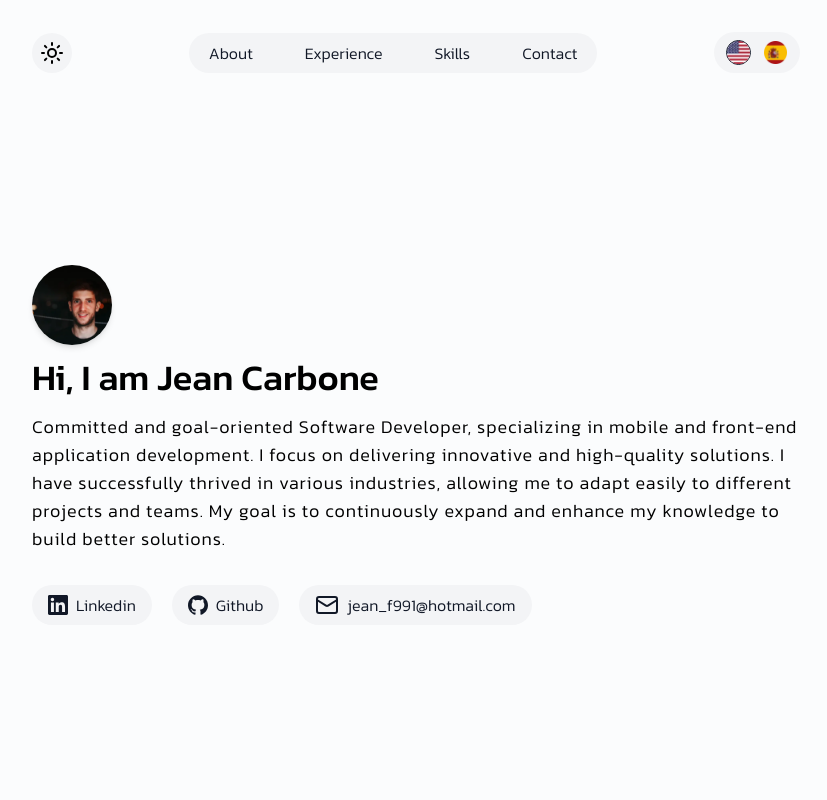
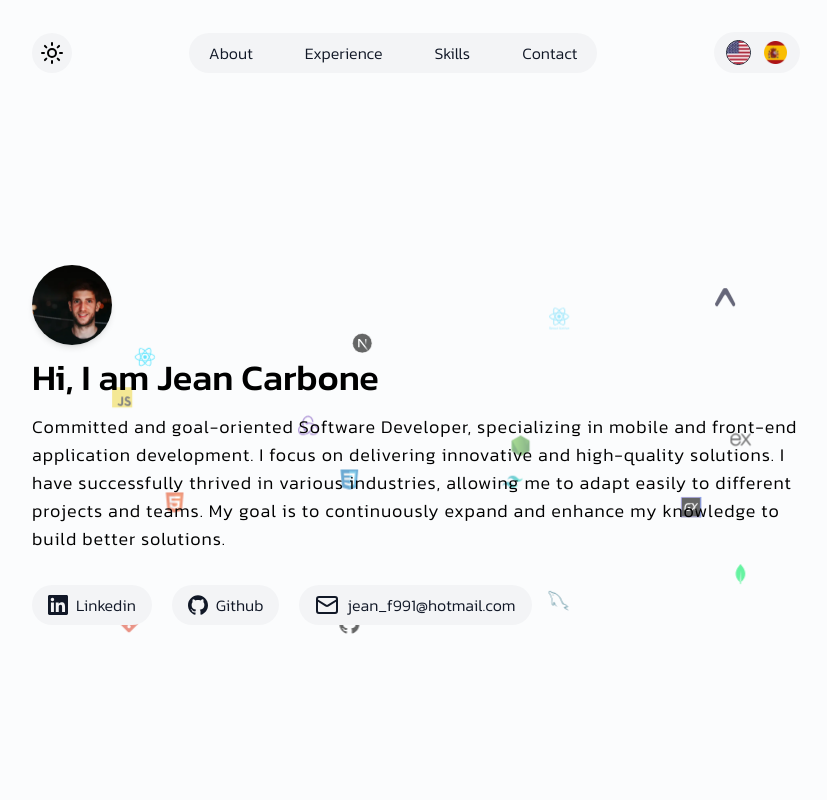
Before and after one commit to jcarbone5/portfolio-jc, a Next.js app: page / in a window 1280 px wide. Shown: the top 800 px of the page, without its empty margins (224-1051 px from the left). Built offline with nearby package versions, Linux system fonts and the light colour scheme.

Commit message:
floating skills

```diff
--- a/src/components/about/about.tsx
+++ b/src/components/about/about.tsx
@@ -3,18 +3,97 @@
 import Image from "next/image";
 import { motion } from "framer-motion";
 import { useTranslation } from "react-i18next";
+import { useEffect, useRef, useState } from "react";
 
 //Components
 import { ContactInformation } from "@/components/about/contact-information";
 
 //Assets
 import Jean from "@/assets/images/jean.webp";
+import { skills } from "@/helpers/skills";
 
 export const About = () => {
-  const { t } = useTranslation();
+  const { t, i18n } = useTranslation();
+
+  const sectionRef = useRef<HTMLDivElement>(null);
+  const [isResizing, setIsResizing] = useState(false);
+  const [resetAnimation, setResetAnimation] = useState(false);
+  const [sectionDimensions, setSectionDimensions] = useState({
+    width: 0,
+    height: 0,
+  });
+
+  useEffect(() => {
+    const updateDimensions = () => {
+      if (sectionRef.current) {
+        setSectionDimensions({
+          width: sectionRef.current.offsetWidth,
+          height: sectionRef.current.offsetHeight,
+        });
+      }
+    };
+
+    let resizeTimeout: NodeJS.Timeout;
+
+    const handleResize = () => {
+      setIsResizing(true);
+      clearTimeout(resizeTimeout);
+      resizeTimeout = setTimeout(() => {
+        updateDimensions();
+        setIsResizing(false);
+      }, 500);
+    };
+
+    window.addEventListener("resize", handleResize);
+    updateDimensions();
+
+    return () => window.removeEventListener("resize", handleResize);
+  }, []);
+
+  useEffect(() => {
+    setResetAnimation(true);
+    setTimeout(() => setResetAnimation(false), 50);
+  }, [i18n.language]);
+
+  const gridSize = Math.ceil(Math.sqrt(skills.length));
+  const spacingX = sectionDimensions.width / gridSize;
+  const spacingY = sectionDimensions.height / gridSize;
 
   return (
-    <section id="about" className="my-48">
+    <section id="about" className="relative my-48" ref={sectionRef}>
+      {!isResizing && !resetAnimation && (
+        <div className="absolute inset-0 -z-10">
+          {skills.map((skill, i) => {
+            const row = Math.floor(i / gridSize);
+            const col = i % gridSize;
+
+            const xPos = col * spacingX + spacingX / 2;
+            const yPos = row * spacingY + spacingY / 2;
+
+            return (
+              <motion.div
+                key={i}
+                className="absolute opacity-40"
+                initial={{ x: xPos, y: yPos, scale: 0.6, opacity: 0 }}
+                animate={{
+                  x: [xPos, xPos + Math.sin(i) * 30],
+                  y: [yPos, yPos + Math.cos(i) * 30],
+                  opacity: 0.6,
+                }}
+                transition={{
+                  duration: 6,
+                  repeat: Infinity,
+                  repeatType: "mirror",
+                  ease: "easeInOut",
+                }}
+              >
+                {skill.icon}
+              </motion.div>
+            );
+          })}
+        </div>
+      )}
+
       <motion.div
         initial={{ opacity: 0 }}
         whileInView={{ opacity: 1 }}
@@ -28,7 +107,7 @@ export const About = () => {
 
         <h2 className="font-medium text-4xl mb-4">{t("about.title")}</h2>
 
-        <p className="font-light text-lg tracking-wider mb-8 text black dark:text-white/80">
+        <p className="font-light text-lg tracking-wider mb-8 text-black dark:text-white/80">
           {t("about.description")}
         </p>
       </motion.div>
```
